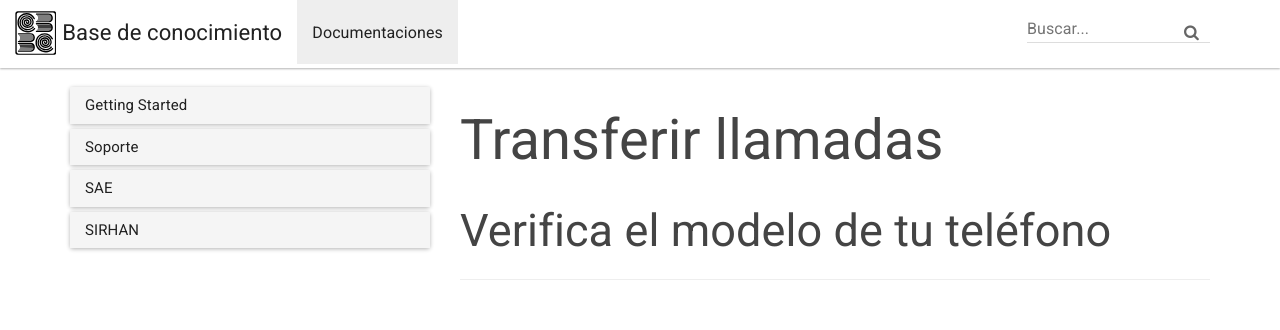
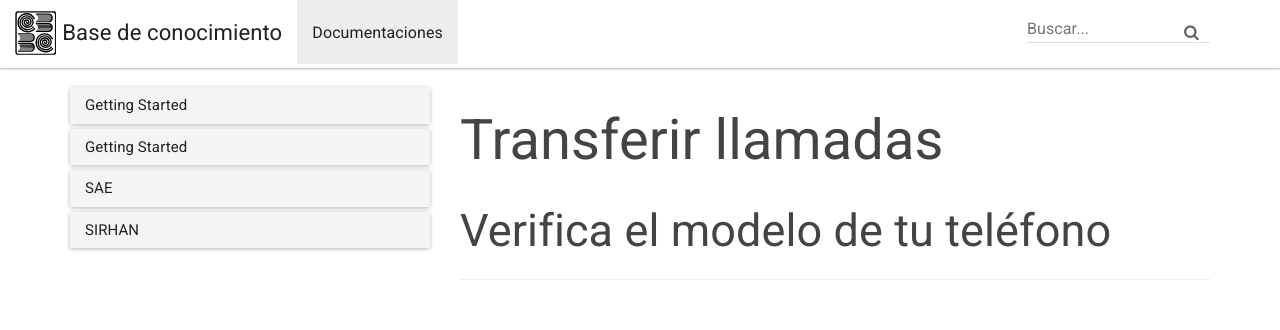
Before and after one commit to CoBachBC/centrodeayuda, a Jekyll site: the page built from docs/_docs/Soporte/transferenciaLlamadas.md, in a window 1280 px wide. Shown: the top 330 px of the page. Built offline with Jekyll 4.4.1, drawn with Linux system fonts in a browser that asks for light colours.

Commit message:
Update docs.yml

```diff
--- a/docs/_data/docs.yml
+++ b/docs/_data/docs.yml
@@ -4,9 +4,11 @@
   - themes
   - customization
 
-- title: Soporte
+- title: Getting Started
   docs:
-  - transferenciaLlamadas
+  - home
+  - themes
+  - customization
 
 - title: SAE
   docs:
```
